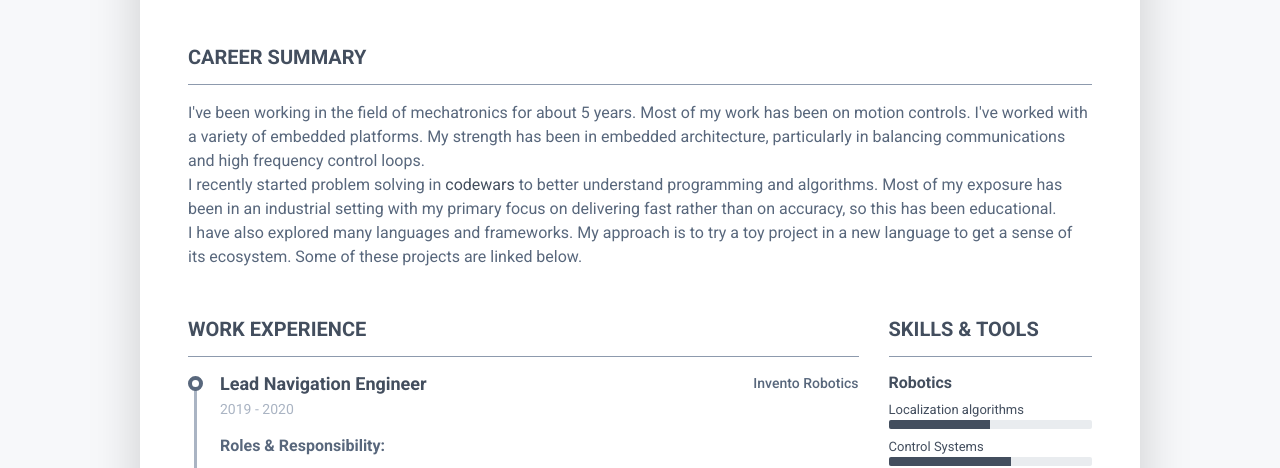
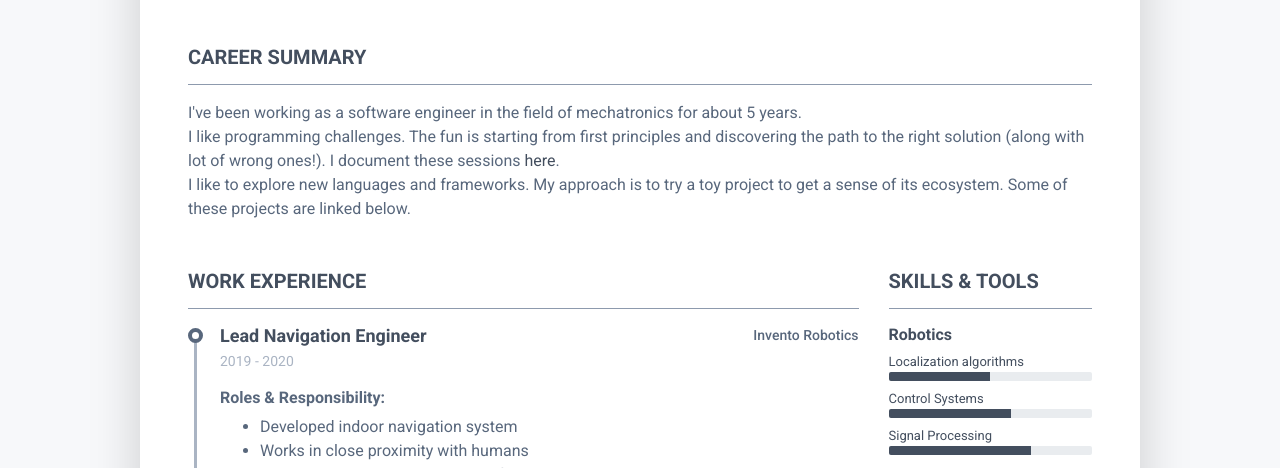
Before and after one commit to sprjg/sprjg.github.io, a plain HTML site: page index.html in a window 1280 px wide. Shown: the part 253-721 px from the top of the page. Drawn offline with Linux system fonts and the light colour scheme.

Commit message:
Update index.html

```diff
--- a/index.html
+++ b/index.html
@@ -56,9 +56,9 @@
           <section class="resume-section summary-section mb-5">
             <h2 class="resume-section-title text-uppercase font-weight-bold pb-3 mb-3">Career Summary</h2>
             <div class="resume-section-content">
-              <p class="mb-0">I've been working in the field of mechatronics for about 5 years. Most of my work has been on motion controls. I've worked with a variety of embedded platforms. My strength has been in embedded architecture, particularly in balancing communications and high frequency control loops.</p>
-              <p class="mb-0">I recently started problem solving in <a href="https://codewars.com/users/sprajagopal">codewars</a> to better understand programming and algorithms. Most of my exposure has been in an industrial setting with my primary focus on delivering fast rather than on accuracy, so this has been educational.</p>
-              <p class="mb-0">I have also explored many languages and frameworks. My approach is to try a toy project in a new language to get a sense of its ecosystem. Some of these projects are linked below.</p>
+              <p class="mb-0">I've been working as a software engineer in the field of mechatronics for about 5 years. </p>
+              <p class="mb-0">I like programming challenges. The fun is starting from first principles and discovering the path to the right solution (along with lot of wrong ones!). I document these sessions <a href="https://sprjg.github.io/posts/">here</a>. </p>
+              <p class="mb-0">I like to explore new languages and frameworks. My approach is to try a toy project to get a sense of its ecosystem. Some of these projects are linked below.</p>
             </div>
           </section>
           <div class="row">
```
